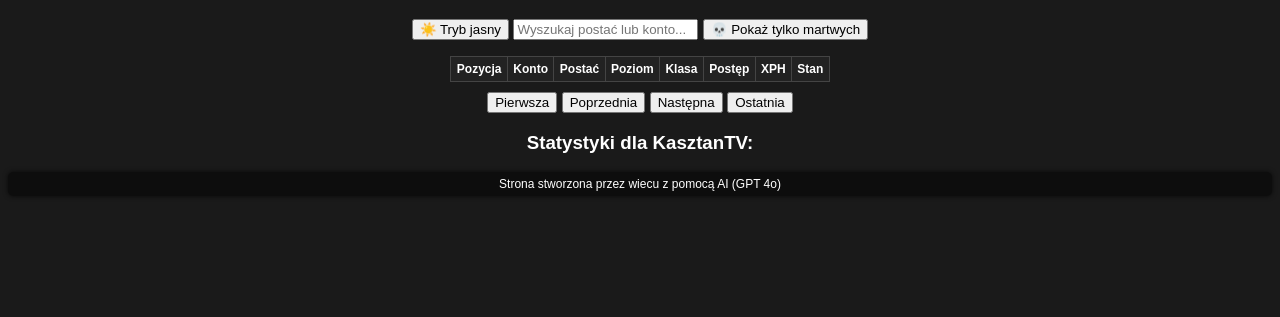
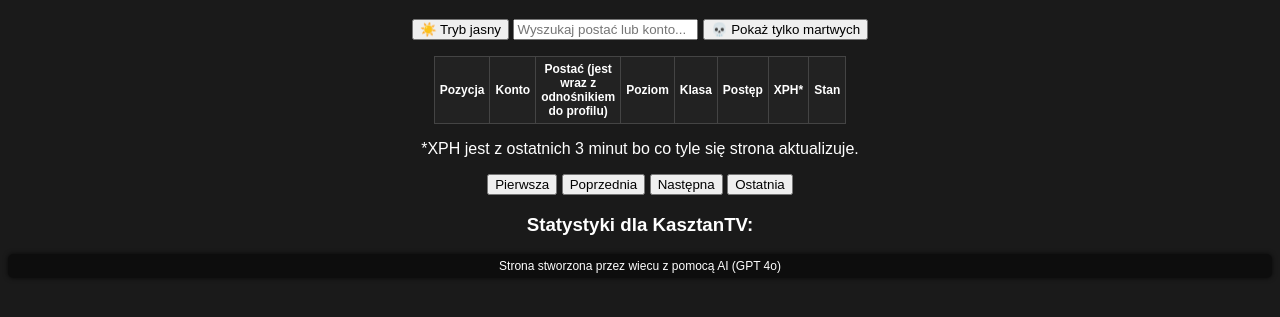
Before and after one commit to wiecu/cmentarzysko-kasztanowa, a website: page public/index.html in a window 1280 px wide. Shown: the part 61-378 px from the top of the page. Drawn offline with Linux system fonts and the light colour scheme; no server answers.

Commit message:
Update index.html

```diff
--- a/public/index.html
+++ b/public/index.html
@@ -87,17 +87,17 @@
             <tr>
                 <th>Pozycja</th>
                 <th>Konto</th>
-                <th>Postać</th>
+                <th>Postać (jest wraz z odnośnikiem do profilu)</th>
                 <th>Poziom</th>
                 <th>Klasa</th>
 				<th>Postęp</th>
-				<th>XPH</th>
+				<th>XPH*</th>
                 <th>Stan</th>
             </tr>
         </thead>
         <tbody id="leaderboard"></tbody>
     </table>
-
+    <p>*XPH jest z ostatnich 3 minut bo co tyle się strona aktualizuje.</p>
 	<button id="firstPage">Pierwsza</button>
 	<button id="prevPage">Poprzednia</button>
 	<button id="nextPage">Następna</button>
@@ -187,7 +187,7 @@ function renderLeaderboard(entries) {
         const row = `<tr class="${className} ${entry.dead ? 'dead' : ''}">
             <td>${entry.rank}</td>
             <td>${entry.accountName}</td>
-            <td>${entry.characterName}</td>
+			<td><a href="https://www.pathofexile.com/account/view-profile/${entry.accountName.replace('#', '%23')}/characters?characterName=${entry.characterName}" target="_blank" style="color: inherit; text-decoration: none;">${entry.characterName}</a></td>
             <td>${entry.level}</td>
             <td>${entry.class}</td>
             <td>
```
